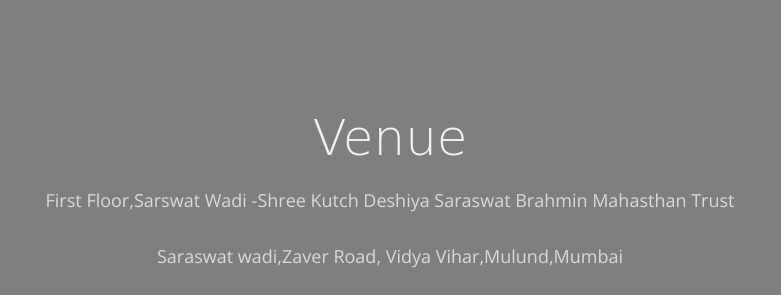
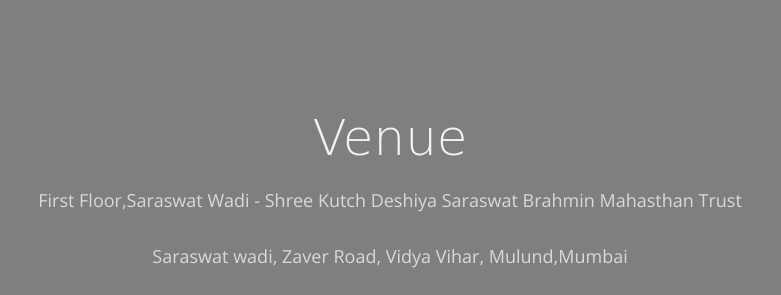
Before and after one commit to sidWedsau/sidWedSau.github.io, a website: page index.html in a window 1280 px wide. Shown: the part 2219-2514 px from the top of the page, 250-1031 px from the left. Drawn offline with nearby package versions, Linux system fonts and the light colour scheme; some packages are replaced by stand-ins of ours; no server answers; files whose address does not match are found by name; a web font is replaced by a local one.

Commit message:
address typo

```diff
--- a/index.html
+++ b/index.html
@@ -131,8 +131,8 @@
 				<div class="row animate-box">
 					<div class="col-md-8 col-md-offset-2 text-center heading-section">
 						<h2>Venue</h2>
-						<p>First Floor,Sarswat Wadi -Shree Kutch Deshiya Saraswat Brahmin Mahasthan Trust </p>
-						<p>Saraswat wadi,Zaver Road, Vidya Vihar,Mulund,Mumbai</p>
+						<p>First Floor,Saraswat Wadi - Shree Kutch Deshiya Saraswat Brahmin Mahasthan Trust </p>
+						<p>Saraswat wadi, Zaver Road, Vidya Vihar, Mulund,Mumbai</p>
 						<p>Maharashtra - 400081</p>
 					</div>
 				</div>
```
